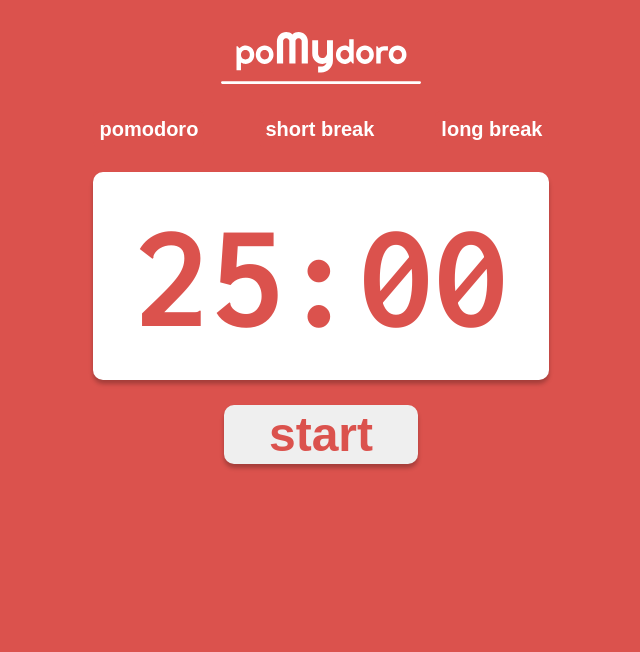
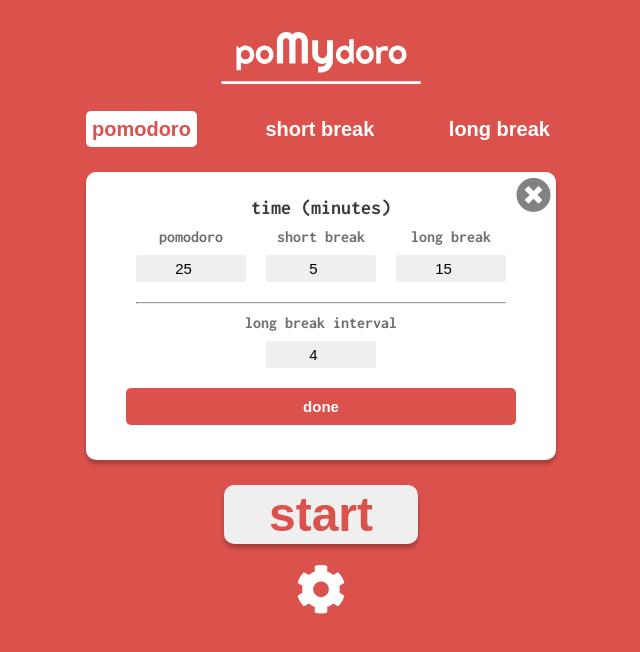
Before and after one commit to serifselim/pomodoro-project-vue, a Vue app: page / in a window 1280 px wide. Shown: the top 652 px of the page, without its empty margins (319-959 px from the left). Built offline with nearby package versions, Linux system fonts and the light colour scheme.

Commit message:
options div style done

```diff
--- a/src/App.vue
+++ b/src/App.vue
@@ -8,6 +8,7 @@
 <script>
 import Header from './components/Header';
 import Counter from './components/Counter';
+
 
 export default {
   name: 'App',
--- a/src/components/Counter.vue
+++ b/src/components/Counter.vue
@@ -2,19 +2,59 @@
   <section class="main-counter">
     <div class="counter">
       <div class="timeout">
-        <button id="work" class="timeout-btn">pomodoro</button>
+        <button
+          id="work"
+          style="background-color:#fff; color:var(--active-color);"
+          class="timeout-btn"
+        >
+          pomodoro
+        </button>
         <button id="short" class="timeout-btn">short break</button>
         <button id="long" class="timeout-btn">long break</button>
       </div>
       <div class="main">
         <div class="count">
-          <span>{{ pMText }}:{{ pSText }}</span>
+          <span v-if="false">{{ pMText }}:{{ pSText }}</span>
+
+          <div v-else class="options">
+            <a href="#" class="close-btn"
+              ><i class="fas fa-times-circle"></i
+            ></a>
+            <div class="options-div">
+              <h2 class="options-header">time (minutes)</h2>
+              <div class="set-div">
+                <div class="set-item set-work">
+                  <label class="set-header">pomodoro</label>
+                  <input type="number" class="set-input" v-model="work" />
+                </div>
+                <div class="set-item set-work">
+                  <label class="set-header">short break</label>
+                  <input type="number" class="set-input" v-model="short" />
+                </div>
+                <div class="set-item set-work">
+                  <label class="set-header">long break</label>
+                  <input type="number" class="set-input" v-model="long" />
+                </div>
+              </div>
+            </div>
+            <hr class="line">
+            <div class="set-item set-work">
+                  <label class="set-header">long break interval</label>
+                  <input type="number" class="set-input" v-model="pTarget" />
+            </div>
+            <button class="done-btn">done</button>
+          </div>
         </div>
       </div>
     </div>
     <div class="start">
-      <button v-if="isStart" @click="startPomo" class="pomo-btn">start</button>
-      <button v-else @click="stopPomo" class="pomo-btn">stop</button>
+      <button v-if="isStart" @click.prevent="startPomo" class="pomo-btn">
+        start
+      </button>
+      <button v-else @click.prevent="stopPomo" class="pomo-btn">stop</button>
+    </div>
+    <div class="options-button">
+      <a href="#"><i class="fas fa-cog fa-5x"></i></a>
     </div>
   </section>
 </template>
@@ -44,7 +84,12 @@ export default {
     };
   },
   created() {
-    this.pIntervalArr = this.workingOrder(this.pTarget,this.work,this.short,this.long);
+    this.pIntervalArr = this.workingOrder(
+      this.pTarget,
+      this.work,
+      this.short,
+      this.long
+    );
   },
   methods: {
     startPomo() {
@@ -60,17 +105,17 @@ export default {
     pomoTimer() {
       if (this.pS <= 0) {
         this.pM--;
-        this.pM < 10 ? this.pMText = "0" + this.pM : this.pMText = this.pM;
+        this.pM < 10 ? (this.pMText = "0" + this.pM) : (this.pMText = this.pM);
 
         this.pS = 59;
         this.pSText = this.pS;
       } else {
         this.pS--;
-        this.pS < 10 ? this.pSText = "0" + this.pS : this.pSText = this.pS;
+        this.pS < 10 ? (this.pSText = "0" + this.pS) : (this.pSText = this.pS);
       }
       if (this.pM <= 0 && this.pS <= 0) {
         this.isStart = true;
-        this.pCount < this.pTarget * 2 - 1 ? this.pCount++ : this.pCount = 0;
+        this.pCount < this.pTarget * 2 - 1 ? this.pCount++ : (this.pCount = 0);
         this.nextStage(this.pCount);
         this.stopPomo();
       }
@@ -79,66 +124,60 @@ export default {
     nextStage(pCount) {
       switch (this.pIntervalArr[pCount]) {
         case 25:
-          this.changeStatus("#DB524D","work");
+          this.changeStatus("#DB524D", "work");
           break;
         case 5:
-          this.changeStatus("#31b853","short");
+          this.changeStatus("#31b853", "short");
           this.pFinishedCount++;
           break;
         default:
-          this.changeStatus("#305e9b","long");
+          this.changeStatus("#305e9b", "long");
           break;
       }
 
       this.pM = this.pIntervalArr[pCount];
-      this.pM < 10 ? this.pMText = "0" + this.pM : this.pMText = this.pM;
+      this.pM < 10 ? (this.pMText = "0" + this.pM) : (this.pMText = this.pM);
     },
 
-    workingOrder(pTarget,work,short,long){
+    workingOrder(pTarget, work, short, long) {
       let arr = [];
 
       for (let i = 0; i < pTarget + 1; i++) {
-        if(i < pTarget){
+        if (i < pTarget) {
           arr.push(work);
           arr.push(short);
-        }
-        else{
-          arr.splice(-1,1);
+        } else {
+          arr.splice(-1, 1);
           arr.push(long);
         }
       }
-        return arr;
+      return arr;
     },
 
-    changeStatus(color,id) {
+    changeStatus(color, id) {
       const work = document.getElementById("work");
       const short = document.getElementById("short");
       const long = document.getElementById("long");
       document.documentElement.style.setProperty("--active-color", color);
       switch (id) {
         case "work":
-          this.changeStyle(work,short,long);
+          this.changeStyle(work, short, long);
           break;
         case "short":
-          this.changeStyle(short,work,long);
+          this.changeStyle(short, work, long);
           break;
         default:
-          this.changeStyle(long,work,short);
+          this.changeStyle(long, work, short);
           break;
       }
-
-
     },
 
-    changeStyle(targetBtn,nullBtn1,nullBtn2){
+    changeStyle(targetBtn, nullBtn1, nullBtn2) {
       targetBtn.style.background = "#fff";
       targetBtn.style.color = "var(--active-color)";
       nullBtn1.style = null;
       nullBtn2.style = null;
-    }
-
-
-
+    },
   },
 };
 </script>
--- a/src/styles/base.css
+++ b/src/styles/base.css
@@ -12,8 +12,10 @@ html {
 }
 
 body {
+  position: relative;
   background-color: var(--active-color);
   font-family: "Inconsolata", monospace, sans-serif;
+  transition: background-color 1s;
 }
 
 :root{
--- a/src/styles/counter.css
+++ b/src/styles/counter.css
@@ -2,12 +2,7 @@
   display: -webkit-box;
   display: -ms-flexbox;
   display: flex;
-  -webkit-box-orient: vertical;
-  -webkit-box-direction: normal;
-  -ms-flex-direction: column;
   flex-direction: column;
-  -webkit-box-align: center;
-  -ms-flex-align: center;
   align-items: center;
 }
 
@@ -40,18 +35,6 @@
   border-radius: 5px;
 }
 
-.counter .timeout .timeout-btn:hover {
-  background-color: #ffff;
-  color: var(--active-color);
-  opacity: 0.8;
-}
-
-.counter .timeout .timeout-btn:active,
-.counter .timeout .timeout-btn:focus {
-  background-color: #ffff;
-  color: var(--active-color);
-}
-
 .main {
   background-color: #ffff;
   padding: 2.5rem 4rem;
--- a/src/styles/main.css
+++ b/src/styles/main.css
@@ -2,3 +2,4 @@
 @import "header.css";
 @import "counter.css";
 @import "start.css";
+@import "options.css";
--- /dev/null
+++ b/src/styles/options.css
@@ -0,0 +1,88 @@
+.options{
+    position: relative;
+    font-size: 16px;
+}
+
+.options-div{
+    display: flex;
+    flex-direction: column;
+    align-items: center;
+    justify-content: center;
+}
+
+.options-div .options-header{
+    font-size: 20px;
+    color: rgb(58, 58, 58);
+    margin-bottom: 1rem;
+}
+
+.options-div .set-div{
+    display: flex;
+    width: 100%;
+    justify-content: space-between;
+}
+
+.set-item{
+    display: flex;
+    flex-direction: column;
+    align-items: center;
+    color: rgb(110, 110, 110);
+}
+
+.set-item .set-input{
+    background: #EFEFEF;
+    border-radius: 2px;
+    border: none;
+    font-size: 15px;
+    text-align: center;
+    margin: 1rem 1rem;
+    width: 110px;
+    padding: .5rem 1rem;
+}
+.set-input:focus{
+    outline: none;
+}
+
+.options a{
+    position: absolute;
+    top: -20px;
+    right: -35px;
+    font-size: 35px;
+    color: #828282;
+}
+.options a:hover{
+    opacity: .7;
+}
+
+.options-button {
+    margin-top: 2rem;
+    transition: all 1s;
+
+}
+.options-button:hover{
+    opacity: .7;
+    transform: rotate(180deg);
+}
+
+.options-button a{
+    color: #ffff;
+}
+
+.line{
+    margin: 1rem;
+}
+
+.done-btn{
+    margin: 1rem 0;
+    width: 100%;
+    border: none;
+    background-color: var(--active-color);
+    color: white;
+    padding: 1rem 2rem;
+    border-radius: 5px;
+    font-size: 15px;
+    font-weight: bold;
+}
+.done-btn:hover{
+    opacity: .9;
+}
--- a/src/styles/start.css
+++ b/src/styles/start.css
@@ -11,7 +11,8 @@
     border-radius: 1rem;
     -webkit-box-shadow: 0px 4px 4px rgba(0, 0, 0, 0.25);
     box-shadow: 0px 4px 4px rgba(0, 0, 0, 0.25);
-  }
+    transition: transform .5s;
+}
 
   .start .pomo-btn:hover {
     opacity: 0.9;
```
